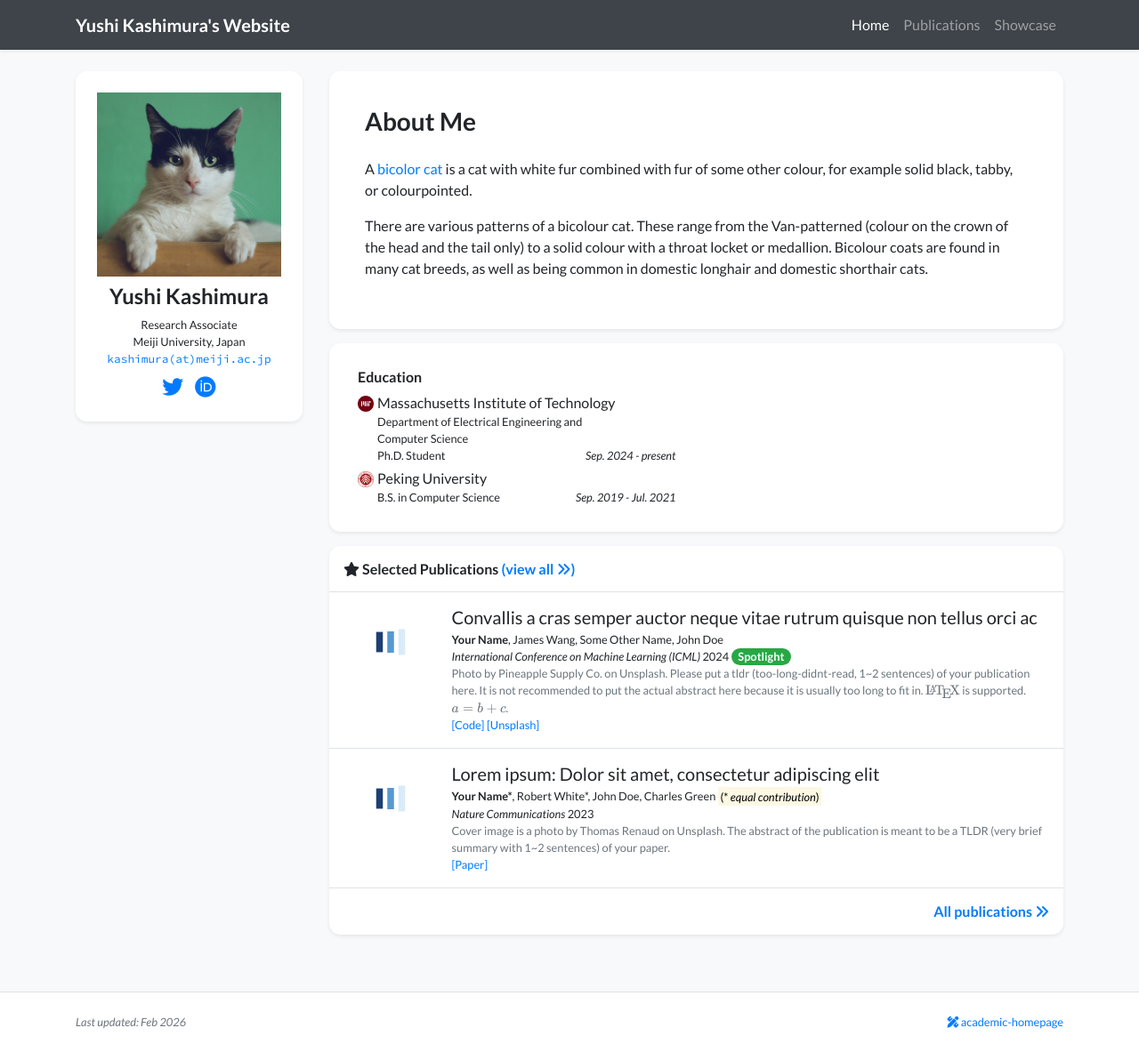
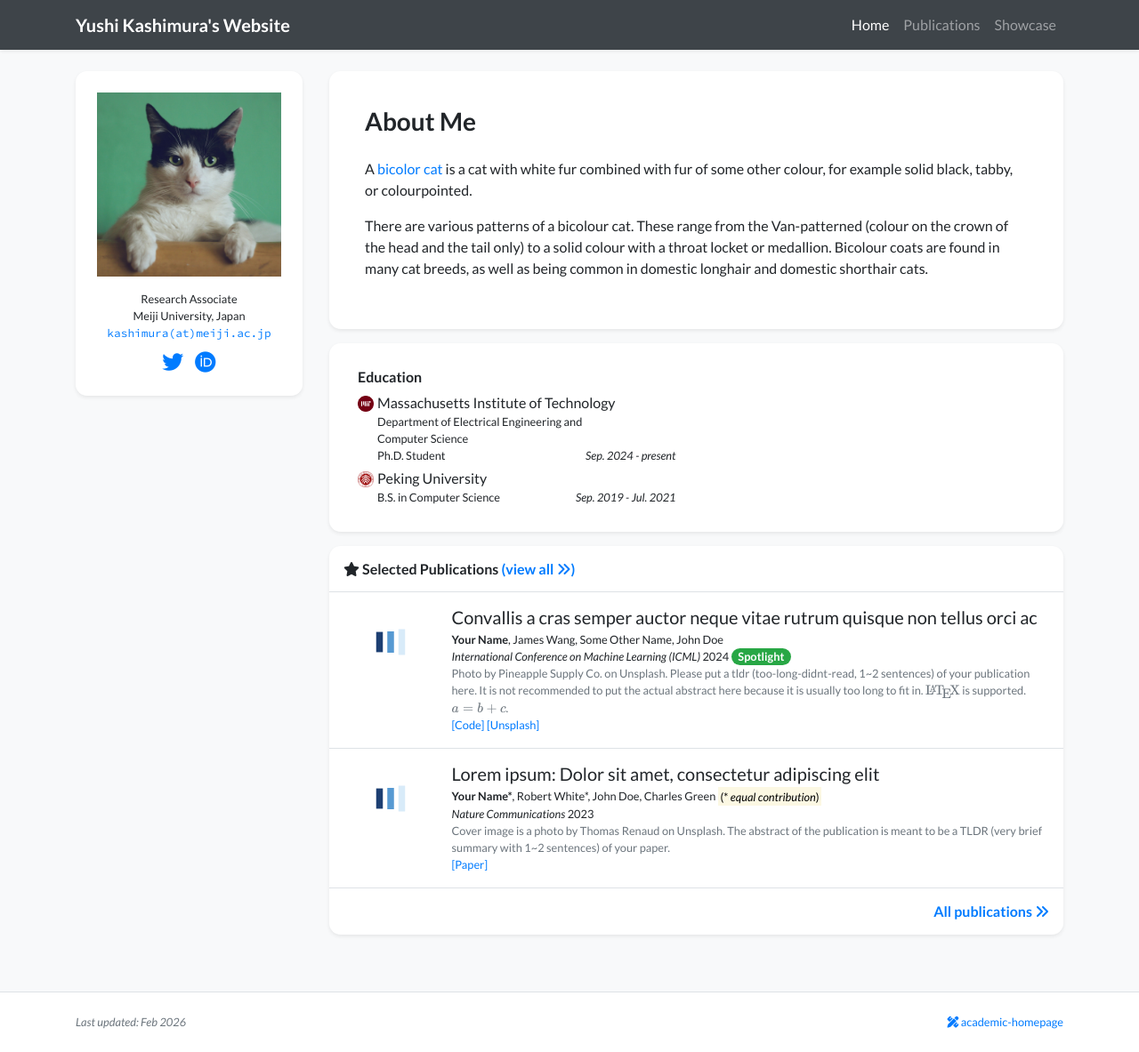
Before and after one commit to ys-kashimura/yushikashimura.github.io, a Jekyll site: the page built from index.html, in a window 1280 px wide and 1183 px high. Shown: the whole window at 89% size. Built offline with Jekyll 4.4.1, drawn with Linux system fonts in a browser that asks for light colours; nearby versions of some CDN libraries; a style sheet for code colours, icons or effects is not loaded.

Commit message:
Remove primary_name value from profile.yml
Clear primary_name field in profile.yml

```diff
--- a/_data/profile.yml
+++ b/_data/profile.yml
@@ -1,4 +1,4 @@
-primary_name: "Yushi Kashimura"
+primary_name: ""
 secondary_name: ""
 navbar_name: "Yushi Kashimura's Website"
 
```
